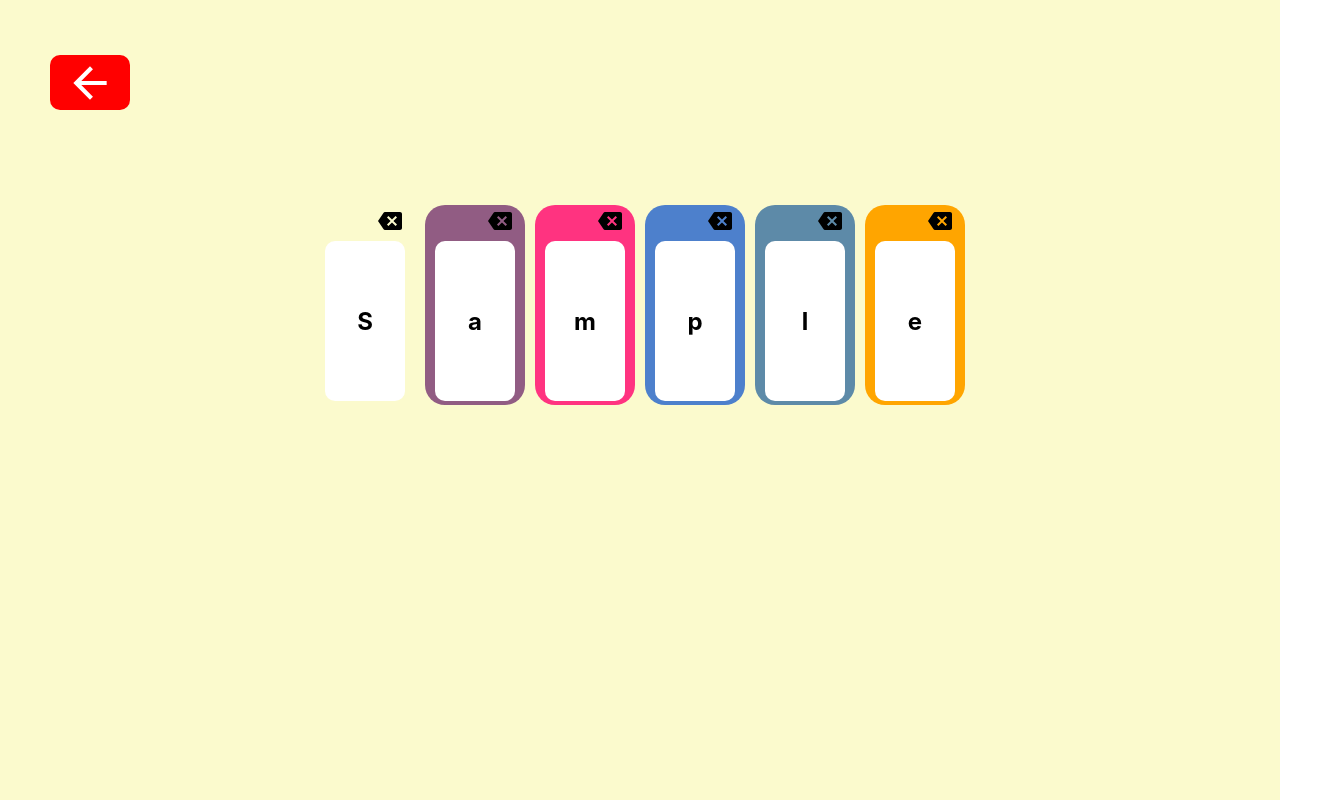
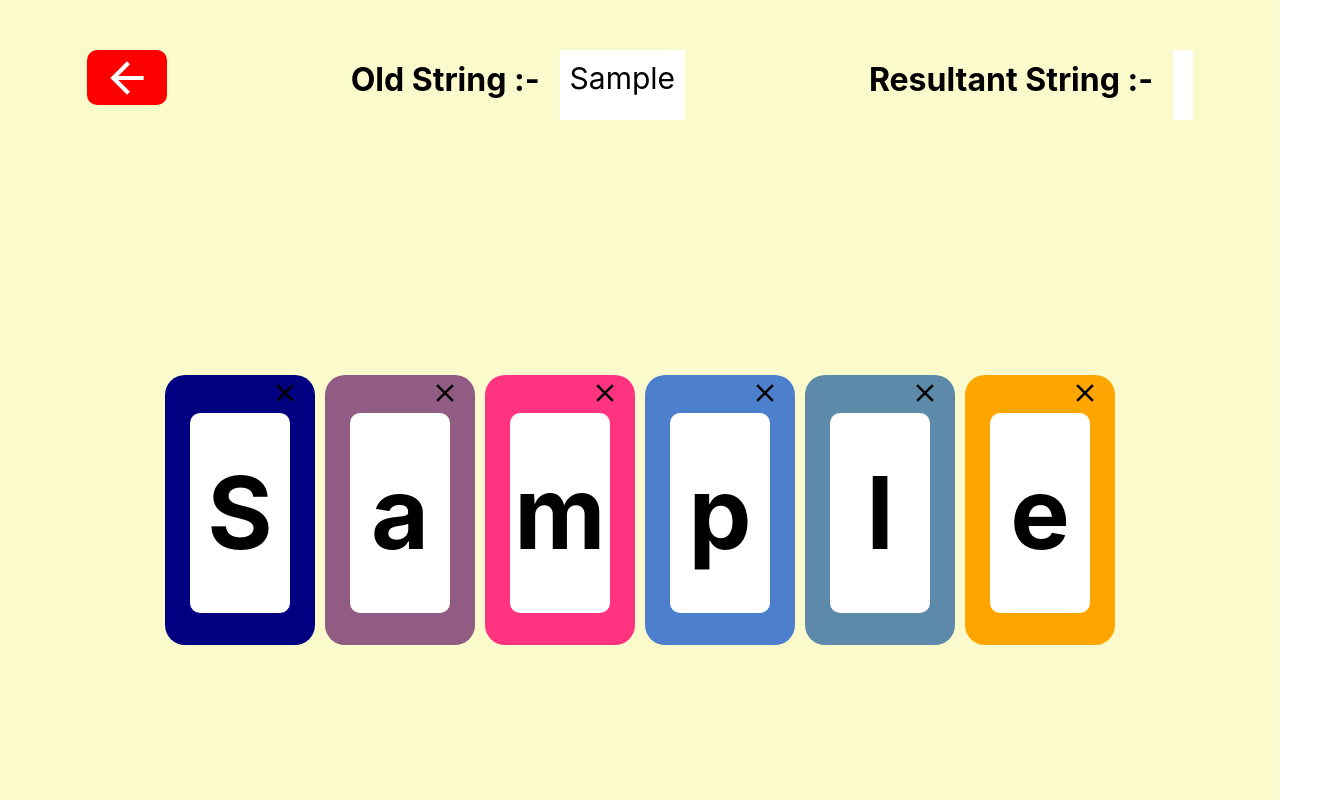
Before and after one commit to HousewareHQ/frontend-engineering-octernship, a React (Create React App) app in the folder app/: page / in a window 1280 px wide. Both pictures are taken after typing "Sample" into the empty fields and a click on the button "Submit". Shown: the whole page, 1330 px wide, since content can reach past the window. Built offline with nearby package versions, Linux system fonts and the light colour scheme.

Commit message:
Refactor component

```diff
--- a/app/src/component/Card.css
+++ b/app/src/component/Card.css
@@ -1,6 +1,6 @@
 .-container{
-    height: 200px;
-    width: 100px;
+    height: 270px;
+    width: 150px;
     /* background-color: red; */
     display: flex;
     justify-content: center;
@@ -11,19 +11,31 @@
 }
 .inner-cont{
     background-color: white;
-    height: 160px;
-    width: 80px;
+    height: 200px;
+    width: 100px;
+    margin-bottom: 30px;
     border-radius: 10px;
     display: flex;
     justify-content: center;
     align-items: center;
 }
+.inner-cont h2{
+    font-size: 100px;
+}
 .cross{
     display: flex;
-    padding-left: 50px;
+    padding-left: 90px;
     cursor: pointer;
 }
-.cross:hover{
-    font-size: 20px;
+.cross .MuiSvgIcon-root{
+    color: black;
+    font-size: 30px;
+
+
 
 }
+.cross .MuiSvgIcon-root:hover{
+    color: white;
+    background-color: red;
+
+}
--- a/app/src/component/Card.js
+++ b/app/src/component/Card.js
@@ -1,6 +1,6 @@
-import React,{useContext,useEffect} from 'react';
+import React,{useContext} from 'react';
 import './Card.css'
-import BackspaceIcon from '@mui/icons-material/Backspace'
+import ClearOutlinedIcon from '@mui/icons-material/ClearOutlined';
 import nodeContext from './nodeContext';
 
 
@@ -17,13 +17,15 @@ const Card = ({value,index,uniqueChar}) => {
 
          const arrstr=tempstr.filter((ele,ind)=>{
            return (
-            ind==i || ele!=e
+            ind===i || ele!==e
            )
         })
 
         console.log(uniqueChar,arrstr.length)
 
         a.setState(arrstr);
+        a.setprevious(tempstr)
+        a.setresultant(arrstr);
 
         console.log(arrstr)
 
@@ -35,7 +37,11 @@ const Card = ({value,index,uniqueChar}) => {
         }
 
 
-
+    let col=value.charCodeAt() < 97 ? 65:97
+    if(value.charCodeAt()<65){
+        col=33
+    }
+    console.log('----->',col)
 
    const items = [  "#915c83",
    "blue",
@@ -60,10 +66,10 @@ const Card = ({value,index,uniqueChar}) => {
     return( <div>
 
 
-        <div className="-container" style={{backgroundColor: items[value.charCodeAt()-97]}}>
+        <div className="-container" style={{backgroundColor: items[value.charCodeAt()-col]}}>
 
                <div className='cross' onClick={()=>handleClick(value,index)}>
-                <BackspaceIcon />
+                < ClearOutlinedIcon/>
                </div>
                <div className="inner-cont">
                <h2>{value}</h2>
--- a/app/src/component/First.css
+++ b/app/src/component/First.css
@@ -1,22 +1,49 @@
-.container{
+.d-c-r{
     width: 100%;
     height: 100vh;
+    display: flex;
+justify-content: center;
+/* align-items: center; */
+ background-color: #FBFACD ;
+}
+.container{
+    width: max-content;
+    /* height: 100vh; */
 display: flex;
 flex-direction: column;
 justify-content: center;
 align-items: center;
+ background-color: #FBFACD ;
+ border: 5px solid #3A98B9;
+ border-radius: 50px;
+ margin: 20px;
+}
+.container p{
+    position: absolute;
+    top: 100px;
+    font-family: cursive;
+    font-size: 50px;
+    font-weight: 900;
+    color: #3A98B9;
 }
 .container .Text-box input[type="text"]{
-height: 50px;
-width: 500px;
-background-color: red;
+height: 70px;
+width: auto;
+/* background-color: red; */
 font-size: 60px;
 border-radius: 10px;
+padding: 5px;
+margin: 10px;
+}
+.Text-box{
+    margin-top: 200px;
 }
 button[type="submit"]{
-    height: 50px;
+    height: 60px;
     width: 200px;
     border-radius: 10px;
-
-    margin: 10px;
+     background-color: #3A98B9;
+    margin: 30px;
+    font-size: 30px;
+    color: white;
 }
--- a/app/src/component/FirstPage.js
+++ b/app/src/component/FirstPage.js
@@ -4,6 +4,7 @@ import nodeContext from './nodeContext';
 import { useNavigate } from 'react-router-dom';
 
 const FirstPage = () => {
+
     const navigate=useNavigate();
     const[box,setbox]=useState('');
     const a=useContext(nodeContext)
@@ -13,14 +14,17 @@ const handleSubmit = () =>{
         alert("provide a non-empty value")
     }else{
         a.setState(box);
+        a.setprevious(box)
+        a.setresultant('');
         navigate('/Second');
     }
 }
 
-    return <div>
+    return <div className='d-c-r'>
         <div className='container'>
+            <p>Duplicate Character Remover</p>
             <div className='Text-box'>
-                <input type="text" value={box} onChange={event=>setbox(event.target.value)}/>
+                <input type="text" value={box} placeholder="Enter a String......" onChange={event=>setbox(event.target.value.charCodeAt()===32?'':event.target.value)}/>
             </div>
 
             <div className='submit-button'>
--- a/app/src/component/NodeState.js
+++ b/app/src/component/NodeState.js
@@ -1,11 +1,13 @@
-import React,{useState,useReducer,useContext} from 'react'
+import React,{useState} from 'react'
 import NodeContext from './nodeContext'
 
 const NodeState=(props)=>{
   const [state,setState]=useState('');
+  const [previous,setprevious]=useState('');
+  const [resultant,setresultant]=useState('');
 
     return(
-        <NodeContext.Provider value={{state,setState}}>
+        <NodeContext.Provider value={{state,setState,resultant,setresultant,previous,setprevious}}>
           {props.children}
         </NodeContext.Provider>
     )
--- a/app/src/component/Second.css
+++ b/app/src/component/Second.css
@@ -11,9 +11,9 @@
 
 }
 .arrow{
-    position: absolute;
+    /* position: absolute;
     top: 55px;
-    left: 50px;
+    left: 50px; */
     height: 45px;
     width: 70px;
     background-color: red;
@@ -31,7 +31,33 @@
 
 
 }
+.screen{
+    width: 100%;
+display: flex;
+flex-wrap: wrap;
+padding: 50px;
+justify-content: space-around;
+/* flex-direction: column; */
+}
+.screen .old,.screen .result{
+    display: flex;
+    gap: 10px;
+}
+.old h1,.result h1{
+    padding: 10px;
+}
+.old p,.result p{
+    font-size: 30px;
+    width: max-content;
+    height: 50px;
+    padding: 10px;
+    background-color: white;
+}
+
 .main{
+    display: flex;
+    flex-direction: column;
+    align-items: center;
     width: 100%;
     height: 100vh;
     background-color: #FBFACD;
--- a/app/src/component/SecondPage.js
+++ b/app/src/component/SecondPage.js
@@ -3,7 +3,7 @@ import nodeContext from './nodeContext';
 import Card from './Card.js'
 import './Second.css'
 import ArrowBackIcon from '@mui/icons-material/ArrowBack';
-import { useNavigate } from 'react-router-dom';
+import { useNavigate} from 'react-router-dom';
 
 const SecondPage = () => {
     const navigate=useNavigate();
@@ -16,11 +16,24 @@ const SecondPage = () => {
     // console.log("length ==>",uniqueChar);
 
     return <div className='main'>
+        <div className='screen'>
+        <div className='arrow' onClick={()=>navigate('/')}>
+                <ArrowBackIcon />
+            </div>
+            <div className='old'>
+            <h1>Old String :-</h1>
+            <p>{a.previous}</p>
+            </div>
+            <div className='result'>
+            <h1>Resultant String :-</h1>
+            <p>{a.resultant}</p>
+            </div>
+
+
+        </div>
 
         <div className="outer-container">
-            <div className='arrow' onClick={()=>navigate('/')}>
-                <ArrowBackIcon />
-            </div>
+
 
             {str.map((e, i) => {
                 // console.log(e);
```
